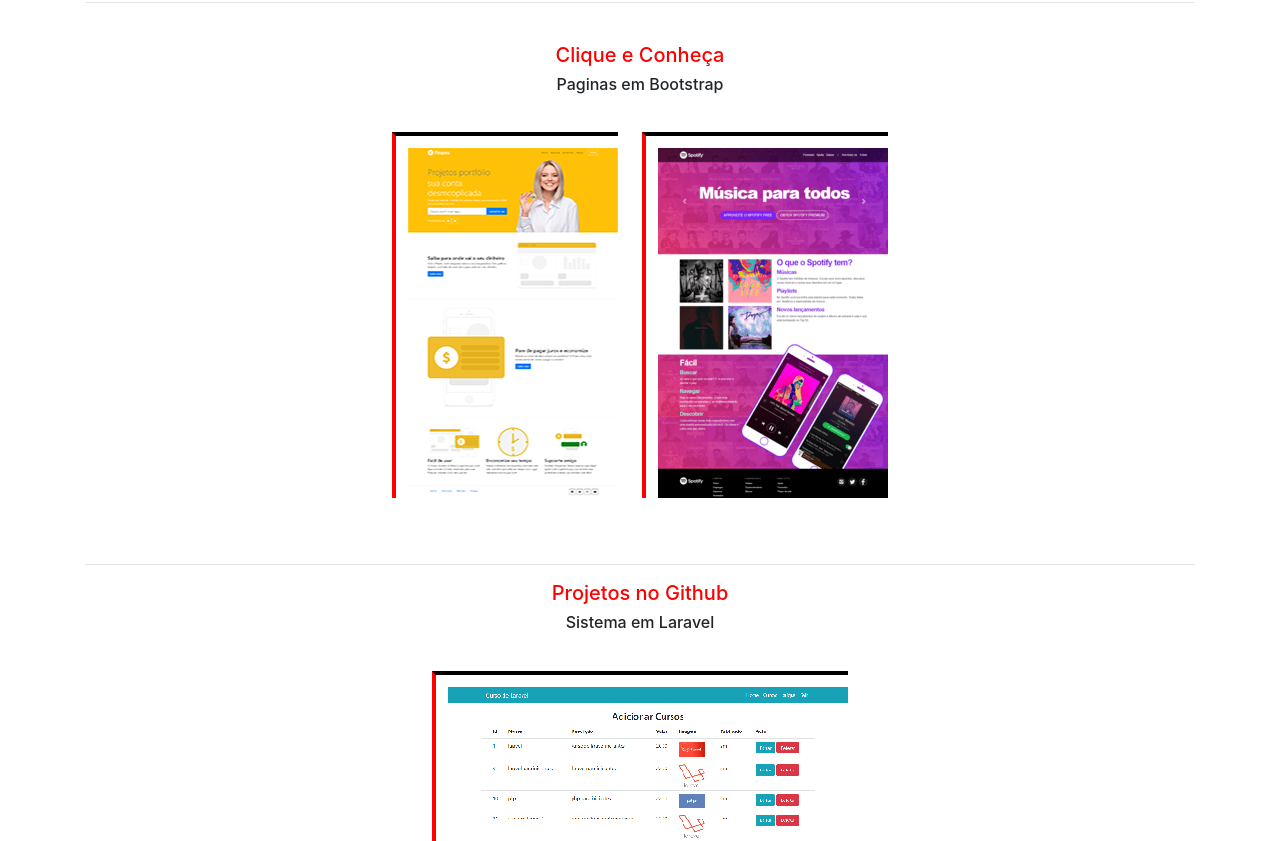
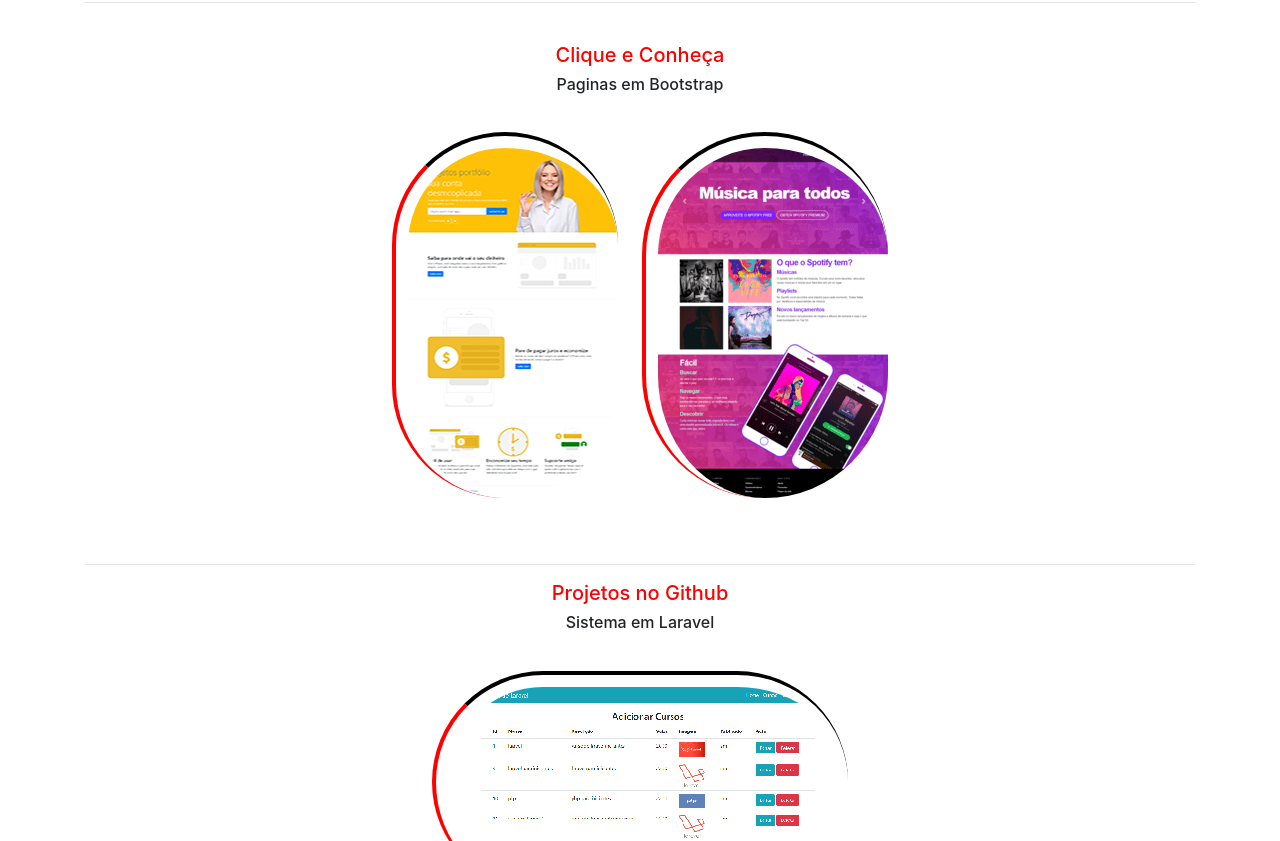
Before and after one commit to caiquemello/projetos, a plain HTML site: page index.html in a window 1280 px wide. Shown: the part 1959-2800 px from the top of the page. Drawn offline with nearby package versions, Linux system fonts and the light colour scheme.

Commit message:
Update estilo.css

```diff
--- a/estilo.css
+++ b/estilo.css
@@ -14,6 +14,7 @@
 }
 img{
     margin: 100px 0px -50px 30px;
+	border-radius:30em
 
 }
 .bordas{
```
